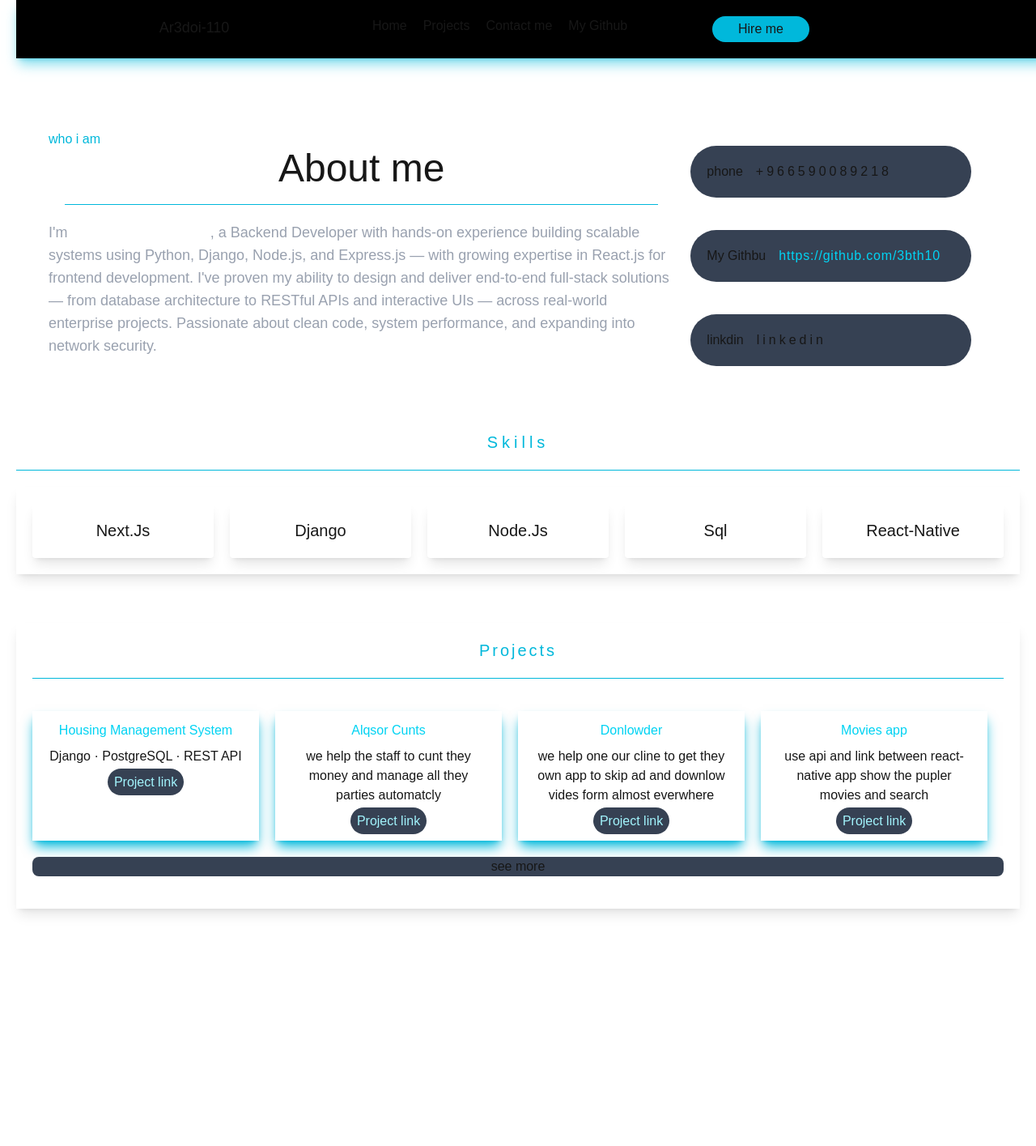
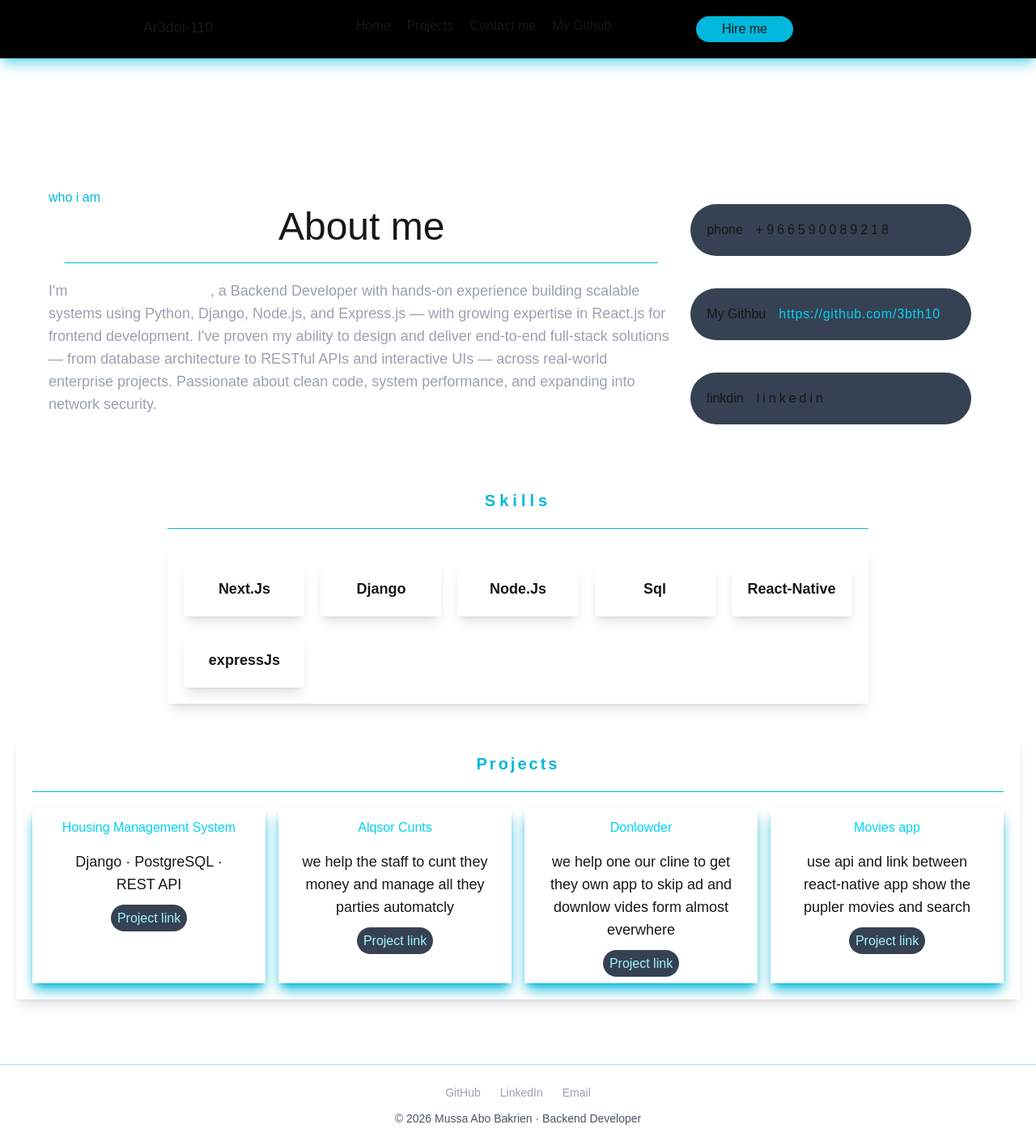
Before and after one commit to 3bth10/profile, a Next.js app: page / in a window 1280 px wide. Shown: the whole page at 81% size. Before the commit the page ends 1162 px from the top, so only its background shows below. Built offline with nearby package versions, Linux system fonts and the light colour scheme.

Commit message:
add footer and more link reference

```diff
--- a/app/layout.tsx
+++ b/app/layout.tsx
@@ -1,6 +1,8 @@
 import type { Metadata } from "next";
 import { Geist, Geist_Mono } from "next/font/google";
 import "./globals.css";
+import Header from "@/components/header";
+import Footer from "@/components/footer";
 
 const geistSans = Geist({
   variable: "--font-geist-sans",
@@ -27,7 +29,13 @@ export default function RootLayout({
       lang="en"
       className={`${geistSans.variable} scroll-smooth ${geistMono.variable} h-full antialiased`}
     >
-      <body className="min-h-full flex flex-col">{children}</body>
+
+      <body className="min-h-full flex flex-col">
+        <Header/>
+        {children}
+        <Footer/>
+
+        </body>
     </html>
   );
 }
--- a/app/page.tsx
+++ b/app/page.tsx
@@ -8,18 +8,7 @@ export default function Home() {
   const mygit= 'https://github.com/3bth10'
 
   return (
-   <div className="container px-5 h-full pb-5 flex flex-col overflow-hidden ">
-
-    <header className="grid grid-cols-2 gap-5 fixed bg-black md:grid-cols-3 text-center w-full shadow-lg shadow-cyan-500/50 p-5 ">
-      <h1 className="text-lg text-bold -tracking-2 ">Ar3doi-110</h1>
-      <ul className=" flex gap-5 hidden sm:flex">
-        <li className="hover:shadow-cyan-500/50 hover:scale-110 transition shadow-lg text-bold "><a href="#home">Home</a></li>
-        <li className="hover:shadow-cyan-500/50 hover:scale-110 transition shadow-lg text-bold "><a href="#Projects">Projects</a></li>
-        <li className="hover:shadow-cyan-500/50 hover:scale-110 transition shadow-lg text-bold "><a href="#">Contact me</a></li>
-        <li className="hover:shadow-cyan-500/50 hover:scale-110 transition  shadow-lg text-bold "><a href={mygit}> My Github</a> </li>
-      </ul>
-      <a href="#" className="bg-cyan-500 w-30 rounded-full py-1 ">Hire me</a>
-    </header>
+   <div className="container px-5 h-full pb-5 flex flex-col overflow-hidden justify-center items-center  ">
 
 <div className="p-10 mt-30 grid grid-col-1 md:grid-cols-3 " id="home">
 
@@ -39,13 +28,13 @@ export default function Home() {
     </p>
   </div>
   <div className="p-5 grid  gap-10">
-    <div className="bg-gray-700 rounded-full   p-5 flex gap-4  ">
+    <div className="bg-gray-700 rounded-full    p-5 flex gap-4  ">
       <span  >phone</span>
       <span className="tracking-[.25em] col-span-2">+966590089218</span>
     </div>
     <div className="bg-gray-700 rounded-full   p-5 flex gap-4  ">
-      <span  >My Githbu</span>
-      <span className="tracking-[.05em] col-span-2 text-cyan-400"><a href={mygit}>{mygit}</a></span>
+      <span>My Githbu</span>
+      <span className="tracking-[.05em] col-span-2 text-cyan-400"><a className="" href={mygit}>{mygit}</a></span>
     </div>
     <div className="bg-gray-700 rounded-full   p-5 flex  gap-4">
       <span  >linkdin</span>
@@ -55,8 +44,8 @@ export default function Home() {
 
 </div>
 
-<div className="text-center flex flex-col justify-around items-center mt-5 mb-5">
- <h1 className="text-xl text-cyan-500 tracking-[.25em]">Skills</h1>
+<div className="text-center flex flex-col justify-around items-center mt-5 ">
+ <h1 className="text-xl font-bold text-cyan-500 tracking-[.25em]">Skills</h1>
 
   <hr className=" text-cyan-500 m-5 w-full"/>
 
@@ -68,6 +57,7 @@ export default function Home() {
     <Card text='Node.Js'/>
     <Card text='Sql'/>
     <Card text='React-Native'/>
+    <Card text='expressJs'/>
   </div>
 
 </div>
@@ -75,10 +65,11 @@ export default function Home() {
     <div className="text-center w-full flex-col my-5 flex justify-around items-center
   transition duration-500 shadow-lg
   hover:shadow-cyan-500 p-5 mt-10" id="Projects">
-      <h2 className="text-xl text-cyan-500 text-bold tracking-[.15em]">Projects</h2>
+
+      <h2 className="text-xl text-cyan-500 text-bold tracking-[.15em] font-bold">Projects</h2>
         <hr className=" text-cyan-500 m-5 w-full"/>
-        <div className="grid grid-cols-2 gap-5 lg:grid-cols-4 py-5 " >
-      <ProjectCard title='Housing Management System' details='Django · PostgreSQL · REST API' />
+        <div className="lg:grid lg:grid-cols-4 gap-4" >
+            <ProjectCard title='Housing Management System' details='Django · PostgreSQL · REST API' />
 
           <ProjectCard title='Alqsor Cunts'
           details='we help the staff to cunt they money and manage all they parties automatcly'
@@ -91,9 +82,6 @@ export default function Home() {
           <ProjectCard title='Movies app'
            details='use api and link between react-native app
            show the pupler movies and search ' link='https://github.com/3bth10/movies-app-With-react-native' />
-
-
-            <div className="bg-gray-700  rounded-lg col-span-5  "><a href="#">see more</a></div>
         </div>
     </div>
 
--- a/components/card.tsx
+++ b/components/card.tsx
@@ -6,7 +6,7 @@ import test from "node:test"
     <div className=' transition duration-500 rounded border-cyan-500
        text-bold shadow-lg hover:shadow-cyan-500
         hover:scale-110 border-cyan-500 border-' >
-           <h3 className="txt-bold text-xl p-5">{text}</h3>
+           <h3 className="font-bold text-sm lg:text-lg p-5">{text}</h3>
            <p>{description}</p>
 
     </div>
--- /dev/null
+++ b/components/footer.tsx
@@ -0,0 +1,13 @@
+// components/footer.tsx
+export default function Footer() {
+  return (
+    <footer className="w-full border-t border-cyan-500/40 mt-10 py-6 flex flex-col items-center gap-3 text-gray-400 text-sm">
+      <div className="flex gap-6">
+        <a href="https://github.com/3bth10" className="hover:text-cyan-400 transition">GitHub</a>
+        <a href="your-linkedin-url" className="hover:text-cyan-400 transition">LinkedIn</a>
+        <a href="bnalbkry@email.com" className="hover:text-cyan-400 transition">Email</a>
+      </div>
+      <p className="text-gray-600">© 2026 Mussa Abo Bakrien · Backend Developer</p>
+    </footer>
+  )
+}
--- /dev/null
+++ b/components/header.tsx
@@ -0,0 +1,16 @@
+const Header = ()=>{
+    return (
+        <header className="grid grid-cols-2 gap-5  bg-black md:grid-cols-3 text-center w-full shadow-lg shadow-cyan-500/50 p-5 ">
+      <h1 className="text-lg text-bold -tracking-2 ">Ar3doi-110</h1>
+      <ul className=" flex gap-5 hidden sm:flex">
+        <li className="hover:shadow-cyan-500/50 hover:scale-110 transition shadow-lg text-bold "><a href="#home">Home</a></li>
+        <li className="hover:shadow-cyan-500/50 hover:scale-110 transition shadow-lg text-bold "><a href="#Projects">Projects</a></li>
+        <li className="hover:shadow-cyan-500/50 hover:scale-110 transition shadow-lg text-bold "><a href="#">Contact me</a></li>
+        <li className="hover:shadow-cyan-500/50 hover:scale-110 transition  shadow-lg text-bold "><a href='https://github.com/3bth10'> My Github</a> </li>
+      </ul>
+      <a href="#" className="bg-cyan-500 w-30 rounded-full py-1 ">Hire me</a>
+    </header>
+    )
+}
+
+export default Header
--- a/components/projectCard.tsx
+++ b/components/projectCard.tsx
@@ -3,9 +3,9 @@
 
 const projectCard = ({title , details , link   } : any)=>{
     return (
-          <div className="shadow-lg shadow-cyan-500 p-3">
+          <div className="shadow-lg shadow-cyan-500 p-3 ">
               <h1 className="text-cyan-400">{title}</h1>
-              <p className="m-2">{details}</p>
+              <p className="m-2 text-sm lg:text-lg p-2">{details}</p>
          <a className="p-2 m-5 text-cyan-200 bg-gray-700 rounded-full hover:bg-gray-500" href={link}>Project link</a>
  </div>
     )
```
